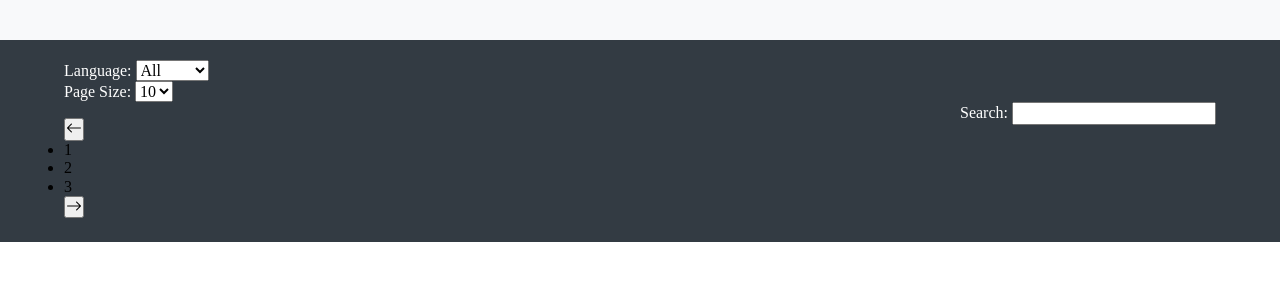
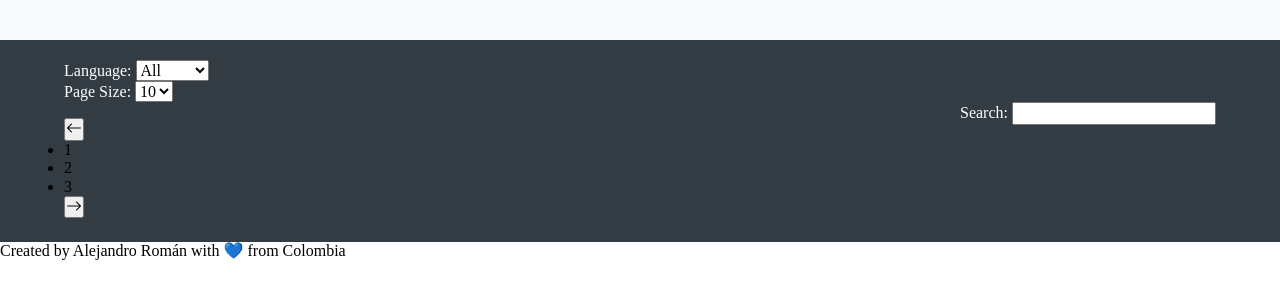
Before and after one commit to FrigoAlex/The-Guardian-Daily, a plain HTML site: page index.html in a window 1280 px wide. Shown: the part 92-388 px from the top of the page. Drawn offline with nearby package versions, Linux system fonts and the light colour scheme; no server answers.

Commit message:
🎨  Add footer section

```diff
--- a/index.html
+++ b/index.html
@@ -58,6 +58,9 @@
             </div>
         </div>
     </main>
+    <footer class="footer-sec">
+        <p class="footer-text">Created by Alejandro Román with 💙 from Colombia</p>
+    </footer>
     <script src="assets/js/index.js" type="module"></script>
 </body>
 </html>
```
